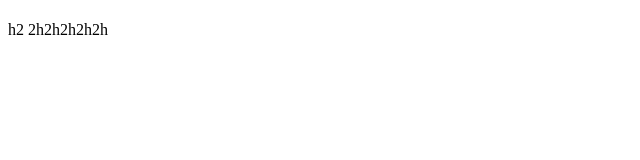
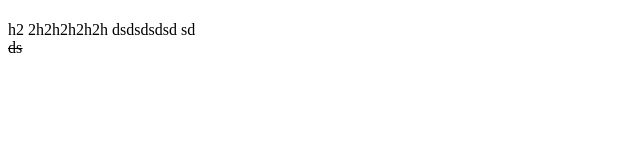
Before and after one commit to felipemorae-agftec/Cursoteste, a plain HTML site: page index.html in a window 1280 px wide. Shown: the whole page, without its empty margins (0-640 px from the left). Drawn offline with Linux system fonts and the light colour scheme.

Commit message:
branch feliep

```diff
--- a/index.html
+++ b/index.html
@@ -9,8 +9,12 @@
 
 <body>
     <h1></h1>
-    h2
-    2h2h2h2h2h
+    h2 2h2h2h2h2h dsdsdsdsd sd
+    <div><s><s><s>ds
+
+    </s></s>
+        </s>
+    </div>
 </body>
 
 </html>
```
